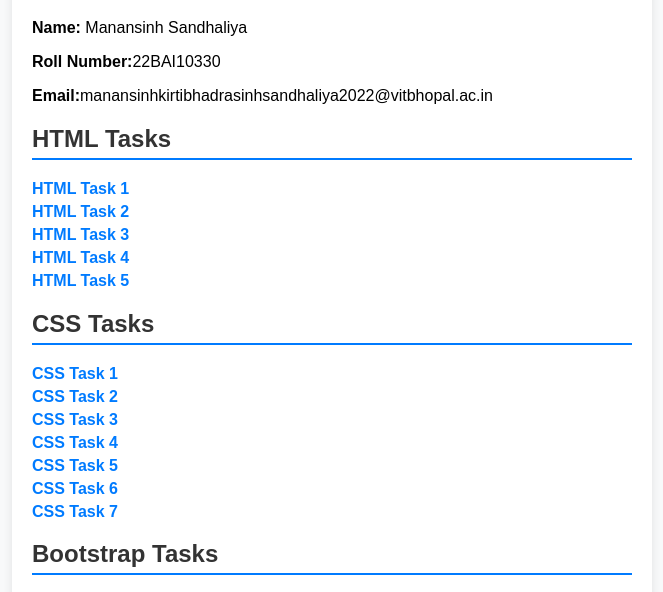
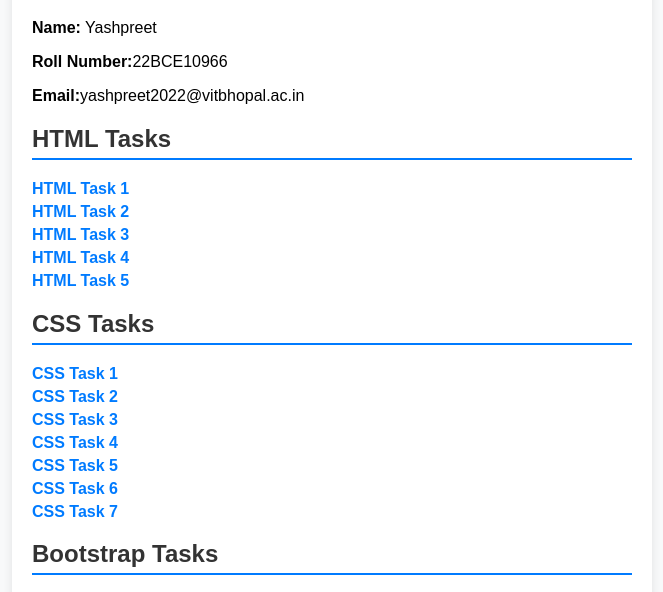
Before and after one commit to yashpreeto7/Mern_Stack_assignment_2, a plain HTML site: page index.html in a window 1280 px wide. Shown: the part 128-720 px from the top of the page, without its empty margins (308-971 px from the left). Drawn offline with Linux system fonts and the light colour scheme.

Commit message:
Update index.html

```diff
--- a/index.html
+++ b/index.html
@@ -44,9 +44,9 @@
 <body>
     <div class="container">
         <h1>MERN Internship Assignment 2</h1>
-        <p><strong>Name:</strong> Manansinh Sandhaliya</p>
-        <p><strong>Roll Number:</strong>22BAI10330</p>
-        <p><strong>Email:</strong>manansinhkirtibhadrasinhsandhaliya2022@vitbhopal.ac.in</p>
+        <p><strong>Name:</strong> Yashpreet</p>
+        <p><strong>Roll Number:</strong>22BCE10966</p>
+        <p><strong>Email:</strong>yashpreet2022@vitbhopal.ac.in</p>
 
         <h2>HTML Tasks</h2>
         <ul>
```
